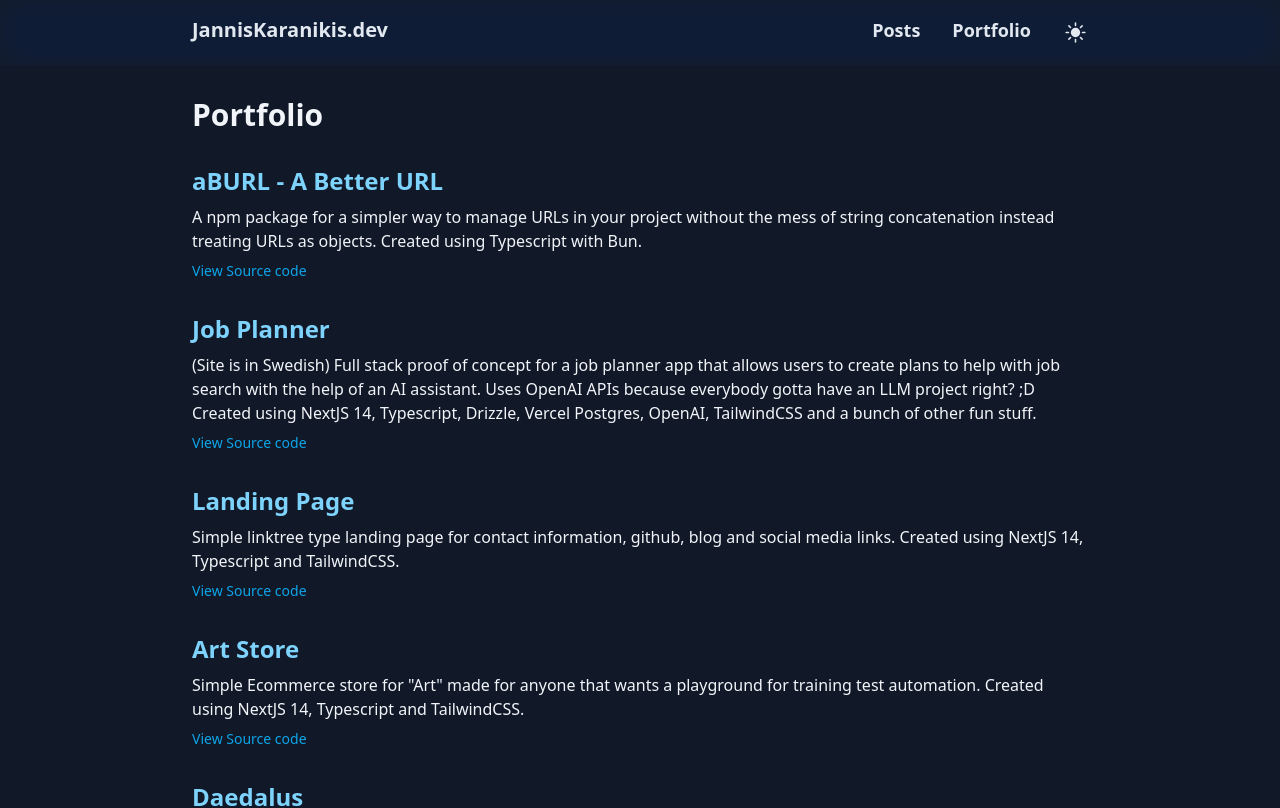
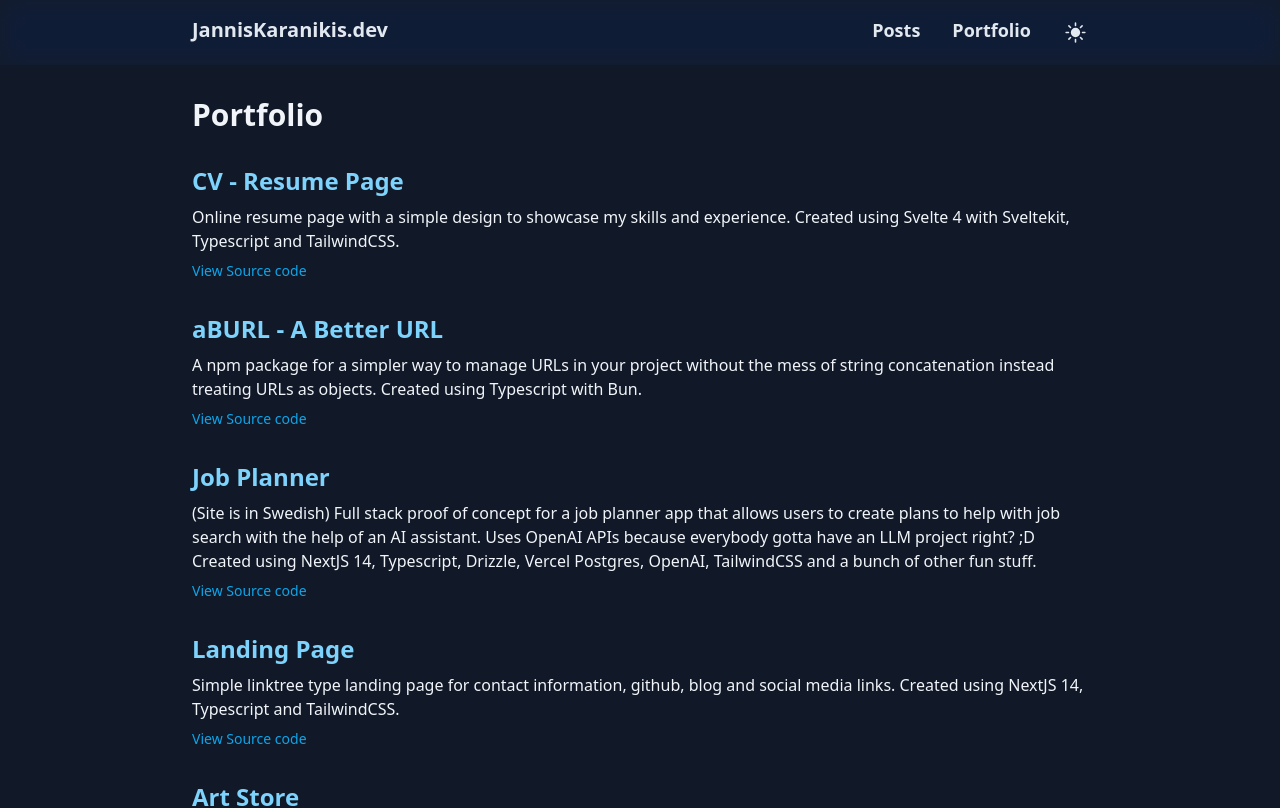
Before and after one commit to JannisK89/tech-blog, a Next.js app: page /portfolio in a window 1280 px wide. Shown: the top 808 px of the page. Built offline with nearby package versions, Linux system fonts and the light colour scheme.

Commit message:
added another project for portfolio

```diff
--- a/pages/portfolio/index.tsx
+++ b/pages/portfolio/index.tsx
@@ -8,6 +8,13 @@ type Project = {
 }
 
 const projects: Project[] = [
+  {
+    title: 'CV - Resume Page',
+    url: 'https://cv.janniskaranikis.dev',
+    sourceCodeUrl: 'https://github.com/JannisK89/cv',
+    description:
+      'Online resume page with a simple design to showcase my skills and experience. Created using Svelte 4 with Sveltekit, Typescript and TailwindCSS.',
+  },
   {
     title: 'aBURL - A Better URL',
     url: 'https://www.npmjs.com/package/a-better-url',
```
